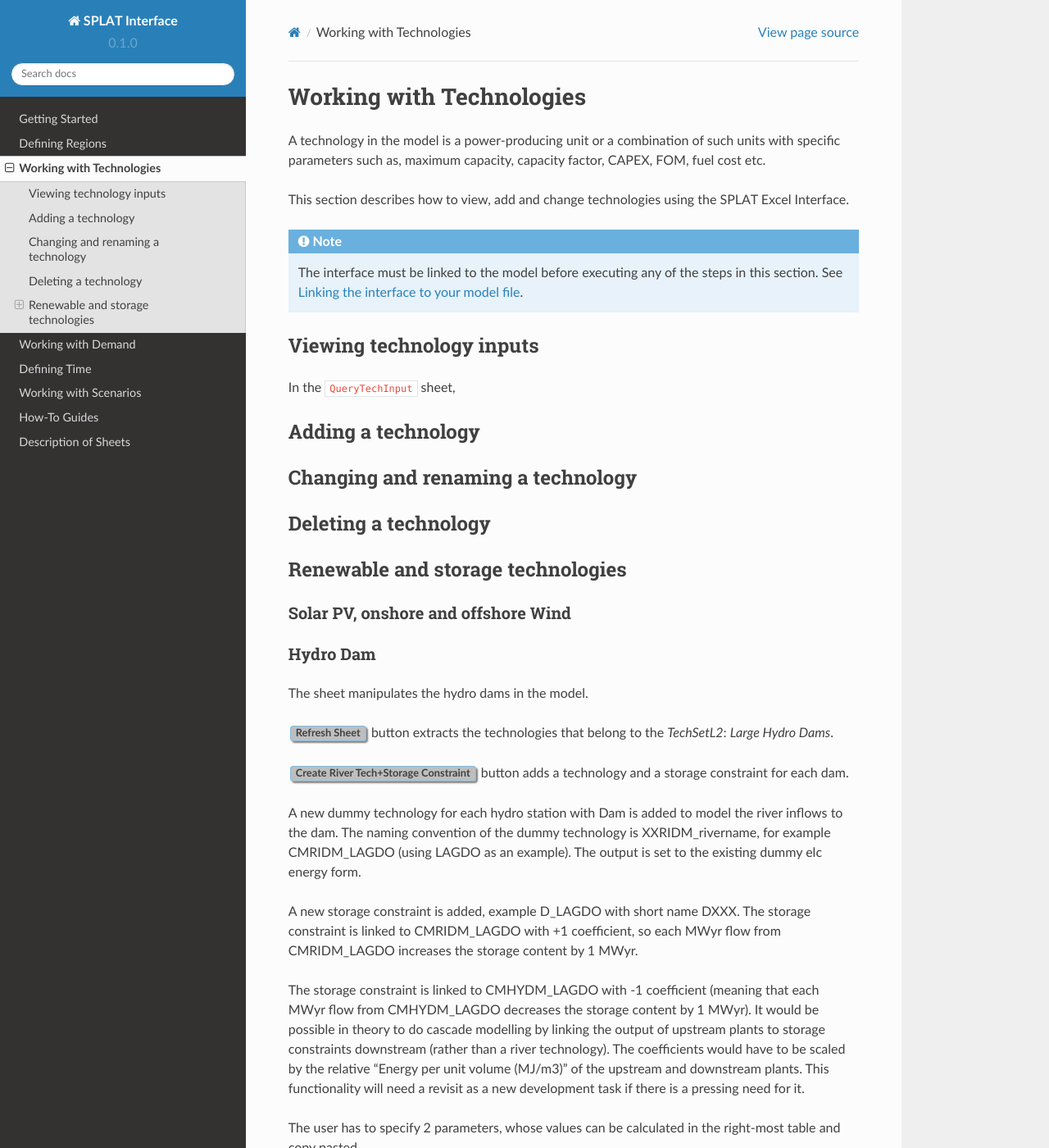
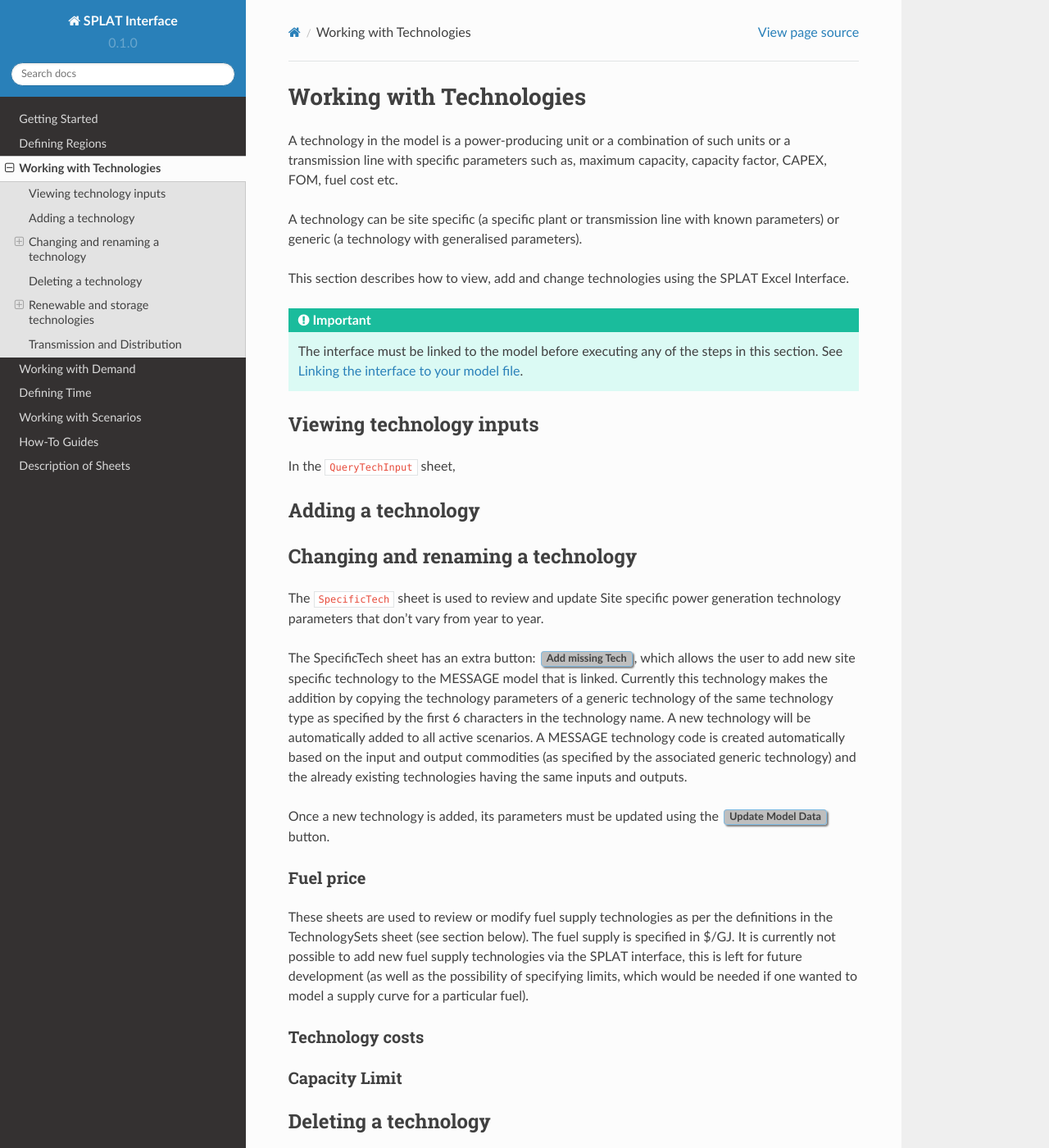
Before and after one commit to SPLATteam/SPLAT-WebGuide, a Sphinx documentation site: the page built from docs/working_with_technologies.rst, in a window 1280 px wide and 1400 px high. Shown: the whole window at 82% size. Built offline with Sphinx 7.4.7 and the Read the Docs theme 2.0.0, drawn with Linux system fonts in a browser that asks for light colours; some of the changed text lies outside the part shown.

Commit message:
Added more sections

```diff
--- a/docs/defining_regions.rst
+++ b/docs/defining_regions.rst
@@ -15,7 +15,6 @@
 
 -	Reload global in SPLAT interface
 
-
 4. Rename Technologies (use VBA code in ``Regions`` Module called: ``DeleteandrenameTechs()`` followed by VBA code in module ``writeadb`` called ``WriteAllScenarios()``
 
 5. Rename Country description (at the top)
--- a/docs/defining_time.rst
+++ b/docs/defining_time.rst
@@ -8,7 +8,7 @@
 Defining Time
 ==============
 
-.. note::
+.. important::
     The interface must be linked to the model before executing any of the steps in this section.
     See :ref:`link_interface`.
 
--- a/docs/working_with_technologies.rst
+++ b/docs/working_with_technologies.rst
@@ -9,11 +9,13 @@
 Working with Technologies
 ==========================
 
-A technology in the model is a power-producing unit or a combination of such units with specific parameters such as, maximum capacity, capacity factor, CAPEX, FOM, fuel cost etc.
+A technology in the model is a power-producing unit or a combination of such units or a transmission line with specific parameters such as, maximum capacity, capacity factor, CAPEX, FOM, fuel cost etc.
+
+A technology can be site specific (a specific plant or transmission line with known parameters) or generic (a technology with generalised parameters).
 
 This section describes how to view, add and change technologies using the SPLAT Excel Interface.
 
-.. note::
+.. important::
     The interface must be linked to the model before executing any of the steps in this section.
     See :ref:`link_interface`.
 
@@ -34,6 +36,31 @@
 Changing and renaming a technology
 ----------------------------------
 
+The ``SpecificTech`` sheet is used to review and update Site specific power generation technology parameters that don’t vary from year to year.
+
+The SpecificTech sheet has an extra button: :button:`Add missing Tech`, which allows the user to add new site specific technology to the MESSAGE model that is linked. Currently this technology makes the addition by copying the technology parameters of a generic technology of the same technology type as specified by the first 6 characters in the technology name. A new technology will be automatically added to all active scenarios. A MESSAGE technology code is created automatically based on the input and output commodities (as specified by the associated generic technology) and the already existing technologies having the same inputs and outputs.
+
+Once a new technology is added, its parameters must be updated using the :button:`Update Model Data` button.
+
+
+.. _fuel:
+
+Fuel price
+++++++++++
+
+These sheets are used to review or modify fuel supply technologies as per the definitions in the TechnologySets sheet (see section below). The fuel supply is specified in $/GJ. It is currently not possible to add new fuel supply technologies via the SPLAT interface, this is left for future development (as well as the possibility of specifying limits, which would be needed if one wanted to model a supply curve for a particular fuel).
+
+.. _tech_cost:
+
+Technology costs
+++++++++++++++++
+
+.. _tech_capacity:
+
+Capacity Limit
+++++++++++++++
+
+
 .. _delete_tech:
 
 Deleting a technology
@@ -87,3 +115,14 @@
 
 Concentrated Solar Power (CSP)
 ++++++++++++++++++++++++++++++
+
+.. _transmission:
+
+Transmission and Distribution
+-----------------------------
+
+The ``Transmission`` sheets are used to review or modify transmission and distribution technologies parameters as per the definitions in the ``TechnologySets`` sheet (see section below).
+
+If the user wants to model with "sent-out" demand, transmission efficiency must be set to 100%, and investment costs set to a small value. In the default configuration there is no distribution technology specified for "Sent-out" electricity.
+
+The ``Interconnectors`` sheet is used to review and update cross-border interconnector/transmission lines parameters. This sheet also has an :button:`Add missing Tech` button which can be used to add new transmission technologies. At a minimum the two interconnecting countries (which must be active) must be specified. Once a new technology is added, its parameters must be updated using the :button:`Update Model Data` button.
```
Also changed, not shown: other parts of docs/working_with_technologies.rst (+2 -1 lines), docs/working_with_demand.rst (+9 -9 lines).
